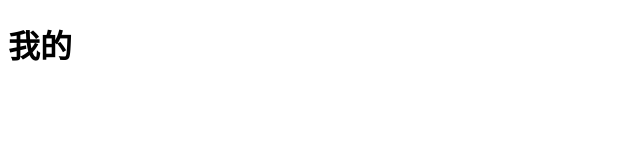
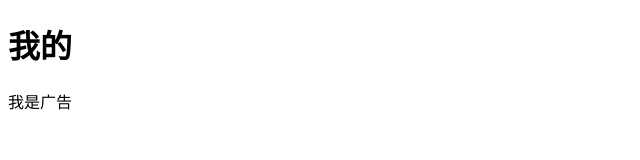
Before and after one commit to W-Yijing/branch3, a plain HTML site: page index.html in a window 1280 px wide. Shown: the whole page, without its empty margins (0-640 px from the left). Drawn offline with Linux system fonts and the light colour scheme.

Commit message:
修改了banner

```diff
--- a/index.html
+++ b/index.html
@@ -9,5 +9,6 @@
 </head>
 <body>
  <h1>我的</h1>
+ <div class="banner">我是广告</div>
 </body>
 </html>
```
